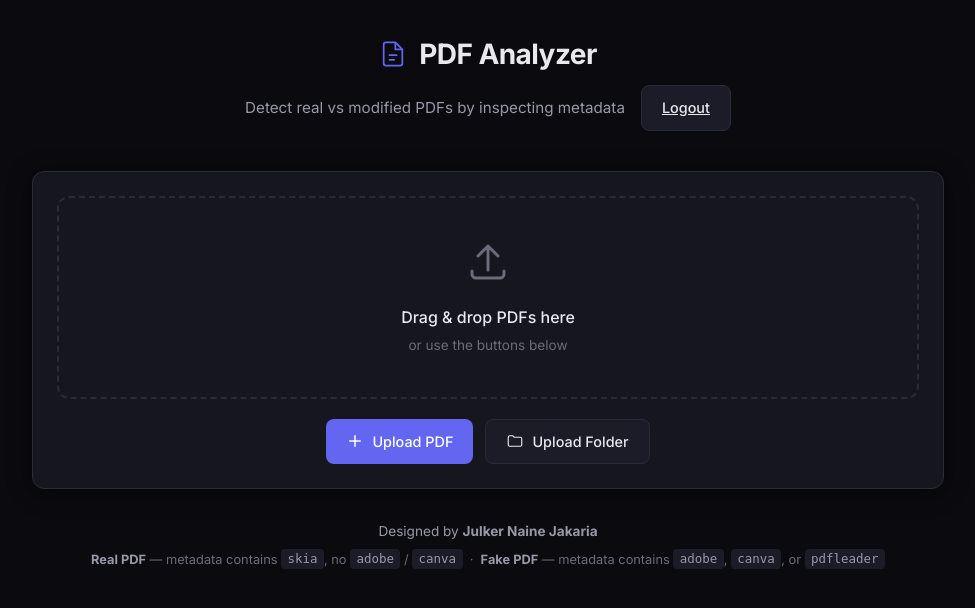
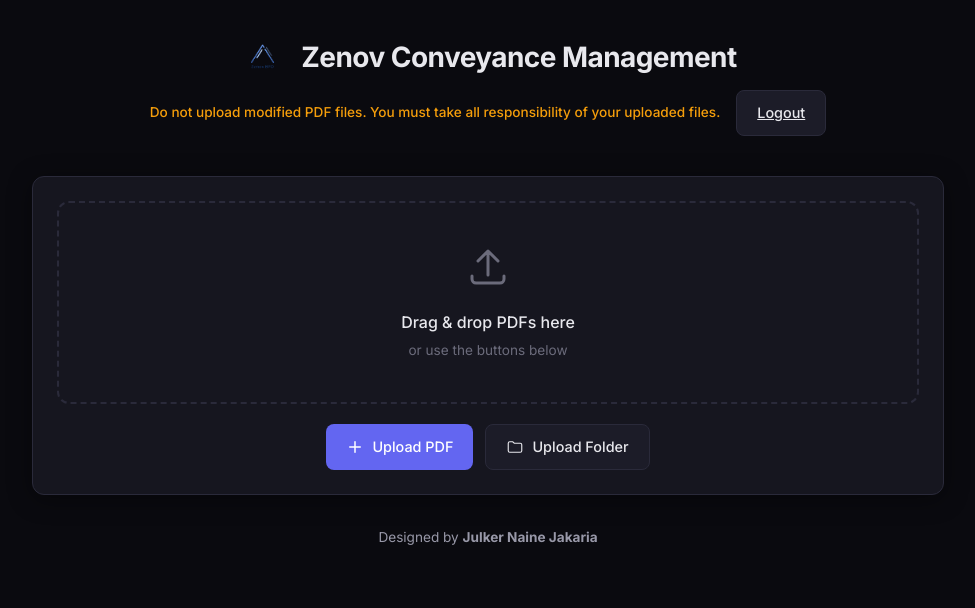
Before and after one commit to Lionel1230/ZenovUberPathaoReceieptChecker, a Flask app: page / in a window 1280 px wide. Shown: the top 608 px of the page, without its empty margins (152-1127 px from the left). Run offline with Flask 3, Linux system fonts and the light colour scheme; the visitor is signed in with stand-in values (Sample User, id 1).

Commit message:
file limit and design change

```diff
--- a/app.py
+++ b/app.py
@@ -33,7 +33,7 @@ ADMIN_ROLES = {"root", "admin", "IT"}
 
 UPLOAD_ROOT.mkdir(exist_ok=True)
 
-MAX_FILE_SIZE = 50 * 1024 * 1024  # 50 MB per file
+MAX_FILE_SIZE = 10 * 1024 * 1024  # 10 MB per file
 MAX_FILES = 200
 
 app = Flask(__name__)
@@ -377,7 +377,7 @@ if __name__ == "__main__":
         return ips
 
     port = 5000
-    print("\n  PDF Analyzer is running")
+    print("\n  Zenov Conveyance Management is running")
     print(f"  On this PC:  http://127.0.0.1:{port}")
     for ip in local_ips():
         print(f"  On your WiFi: http://{ip}:{port}")
--- a/pyproject.toml
+++ b/pyproject.toml
@@ -1,7 +1,7 @@
 [project]
-name = "pdf-analyzer"
+name = "zenov-conveyance-management"
 version = "0.1.0"
-description = "Flask web app to detect real vs modified PDFs via metadata analysis"
+description = "Zenov Conveyance Management — PDF metadata analysis"
 readme = "README.md"
 requires-python = ">=3.14"
 dependencies = [
--- a/static/css/style.css
+++ b/static/css/style.css
@@ -88,6 +88,24 @@ body {
 
 .header-row .subtitle {
   margin-bottom: 0;
+}
+
+.header-warning {
+  color: var(--unknown);
+  font-weight: 500;
+  font-size: 0.85rem;
+}
+
+.tip-banner {
+  text-align: center;
+  padding: 0.7rem 1rem;
+  margin-bottom: 1.25rem;
+  border-radius: var(--radius-sm);
+  background: var(--accent-glow);
+  border: 1px solid var(--accent);
+  color: var(--accent-hover);
+  font-size: 0.85rem;
+  font-weight: 500;
 }
 
 .btn-sm {
--- a/static/js/app.js
+++ b/static/js/app.js
@@ -33,7 +33,13 @@
 
   function updateAdminUI() {
     const btn = document.getElementById("manageUsersBtn");
+    const title = document.getElementById("headerTitle");
+    const subtitle = document.getElementById("headerSubtitle");
+    const warning = document.getElementById("headerWarning");
     if (btn) btn.classList.toggle("hidden", !isAdmin);
+    if (title) title.textContent = isAdmin ? "Zenov Conveyance Management" : "Zenov Conveyance Management";
+    if (subtitle) subtitle.classList.toggle("hidden", !isAdmin);
+    if (warning) warning.classList.toggle("hidden", isAdmin);
   }
 
   function showError(msg) {
@@ -223,7 +229,7 @@
       const labels = { real: "Real PDF", fake: "Fake PDF", unknown: "Unknown", error: "Error" };
       return labels[v] || v;
     }
-    const labels = { real: "Good to send", fake: "Don't send", unknown: "Check manually", error: "Error" };
+    const labels = { real: "Good to upload", fake: "Contact IT", unknown: "Check manually", error: "Error" };
     return labels[v] || v;
   }
 
--- a/templates/index.html
+++ b/templates/index.html
@@ -3,7 +3,7 @@
 <head>
   <meta charset="UTF-8" />
   <meta name="viewport" content="width=device-width, initial-scale=1.0" />
-  <title>PDF Analyzer</title>
+  <title>Zenov Conveyance Management</title>
   <link rel="icon" type="image/x-icon" href="{{ url_for('static', filename='pdf.ico') }}" />
   <link rel="preconnect" href="https://fonts.googleapis.com" />
   <link rel="preconnect" href="https://fonts.gstatic.com" crossorigin />
@@ -14,15 +14,12 @@
   <div class="app">
     <header class="header">
       <div class="logo">
-        <svg width="28" height="28" viewBox="0 0 24 24" fill="none" aria-hidden="true">
-          <path d="M14 2H6a2 2 0 0 0-2 2v16a2 2 0 0 0 2 2h12a2 2 0 0 0 2-2V8l-6-6z" stroke="currentColor" stroke-width="1.5" stroke-linejoin="round"/>
-          <path d="M14 2v6h6" stroke="currentColor" stroke-width="1.5" stroke-linejoin="round"/>
-          <path d="M9 13h6M9 17h4" stroke="currentColor" stroke-width="1.5" stroke-linecap="round"/>
-        </svg>
-        <h1>PDF Analyzer</h1>
+        <img src="{{ url_for('static', filename='Zenov_Logo_BG.png') }}" alt="Zenov" width="50" height="50" />
+        <h1 id="headerTitle">Zenov Conveyance Management</h1>
       </div>
       <div class="header-row">
-        <p class="subtitle">Detect real vs modified PDFs by inspecting metadata</p>
+        <p class="subtitle" id="headerSubtitle">Detect real vs modified PDFs by inspecting metadata</p>
+        <p class="subtitle header-warning hidden" id="headerWarning">Do not upload modified PDF files. You must take all responsibility of your uploaded files.</p>
         <button class="btn btn-secondary btn-sm hidden" id="manageUsersBtn">Manage Users</button>
         <a href="{{ url_for('logout') }}" class="btn btn-secondary btn-sm">Logout</a>
       </div>
@@ -98,11 +95,6 @@
 
     <footer class="footer">
       <p class="credit">Designed by <strong>Julker Naine Jakaria</strong></p>
-      <p>
-        <strong>Real PDF</strong> — metadata contains <code>skia</code>, no <code>adobe</code> / <code>canva</code>
-        &nbsp;·&nbsp;
-        <strong>Fake PDF</strong> — metadata contains <code>adobe</code>, <code>canva</code>, or <code>pdfleader</code>
-      </p>
     </footer>
   </div>
 
```
Also changed, not shown: templates/login.html (+3 -7 lines), static/Zenov_Logo_BG.png (added), 1 other file.
